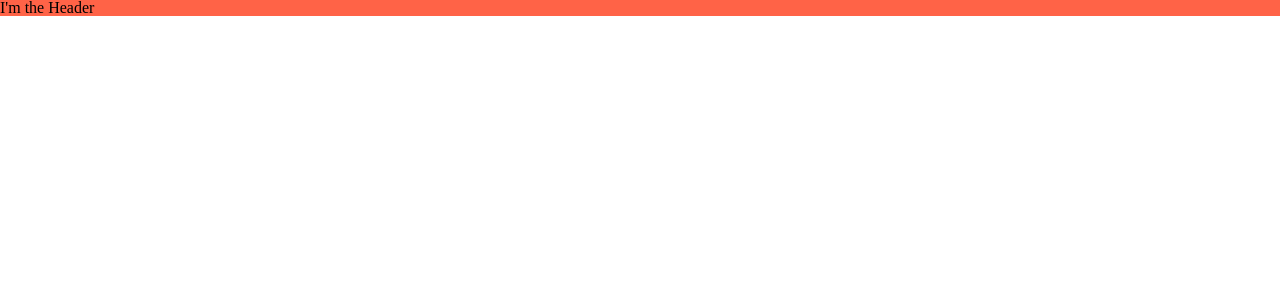
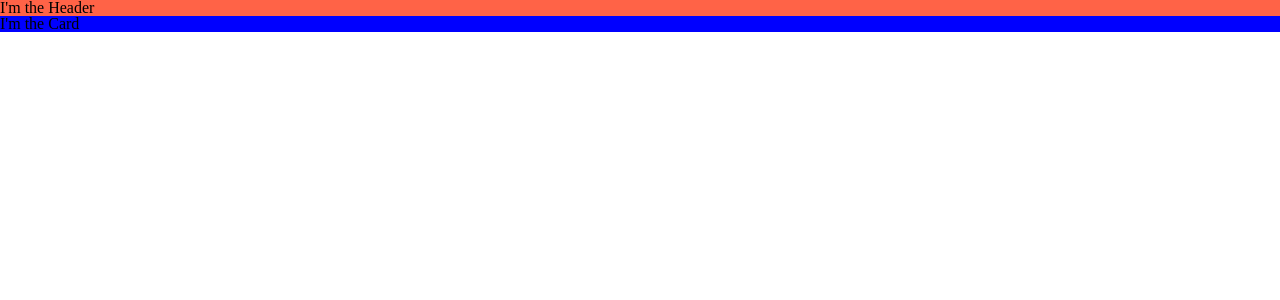
Before and after one commit to ThomasDCW/hackalillejs0522, a React (Vite) app in the folder frontend/: page / in a window 1280 px wide. Shown: the top 300 px of the page. Built offline with nearby package versions, Linux system fonts and the light colour scheme.

Commit message:
desactivated eslint for, create card component

```diff
--- a/frontend/src/App.jsx
+++ b/frontend/src/App.jsx
@@ -1,11 +1,15 @@
 import Header from "@components/Header";
-import reset, { Reset } from "styled-reset";
+import Card from "@components/Card";
+import { Reset } from "styled-reset";
 
 function App() {
   return (
     <div className="App">
       <Reset />
       <Header />
+      <main>
+        <Card />
+      </main>
     </div>
   );
 }
--- /dev/null
+++ b/frontend/src/components/Card/index.jsx
@@ -0,0 +1,5 @@
+import SCard from "./style";
+
+export default function Card() {
+  return <SCard>I'm the Card</SCard>;
+}
--- /dev/null
+++ b/frontend/src/components/Card/style.jsx
@@ -0,0 +1,5 @@
+import styled from "styled-components";
+
+export default styled.div`
+  background-color: blue;
+`;
--- a/frontend/src/components/Header/index.jsx
+++ b/frontend/src/components/Header/index.jsx
@@ -1,4 +1,5 @@
 import SHeader from "./style";
+
 export default function Header() {
   return <SHeader>I'm the Header</SHeader>;
 }
```
Also changed, not shown: frontend/.eslintrc.json.
